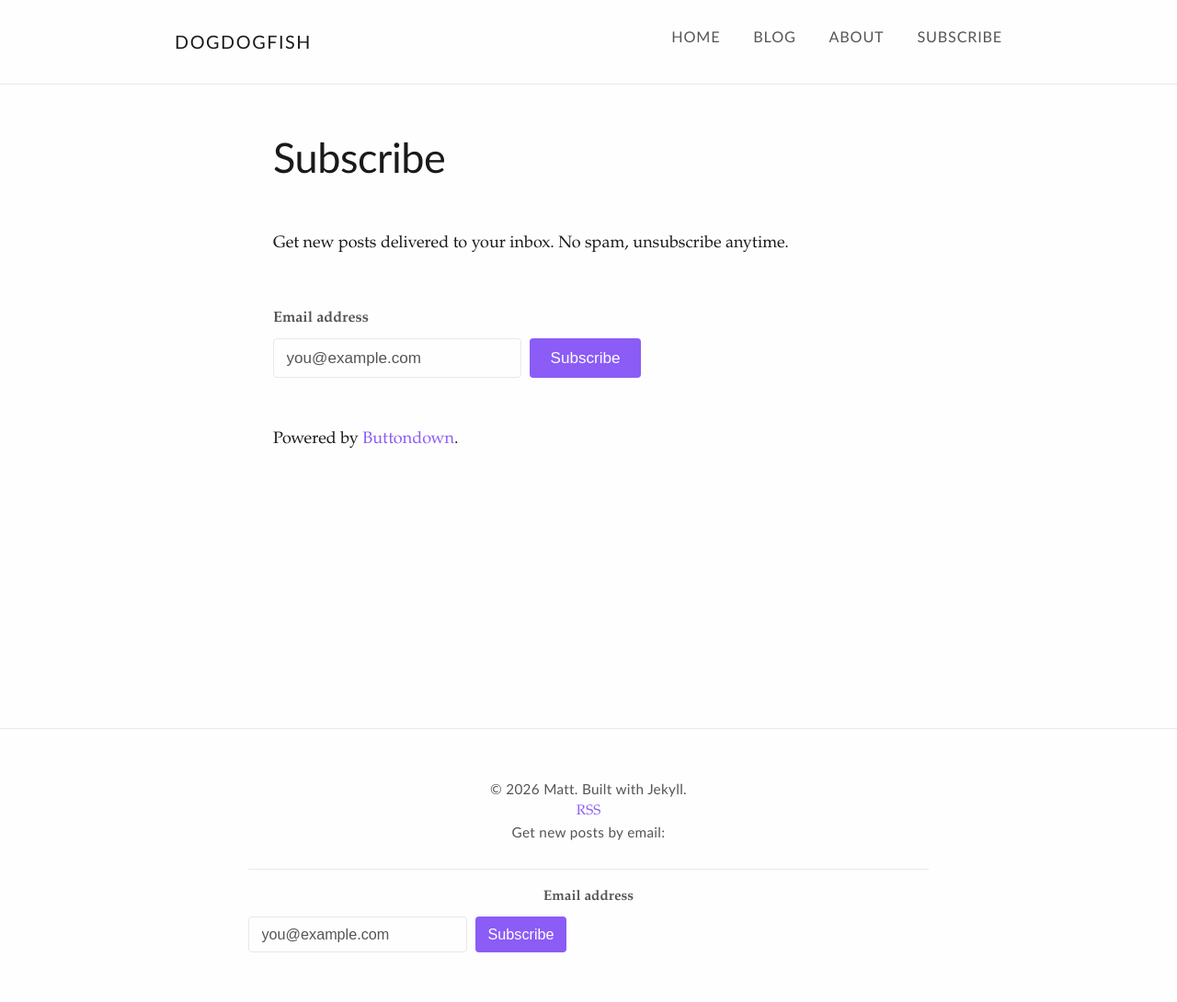
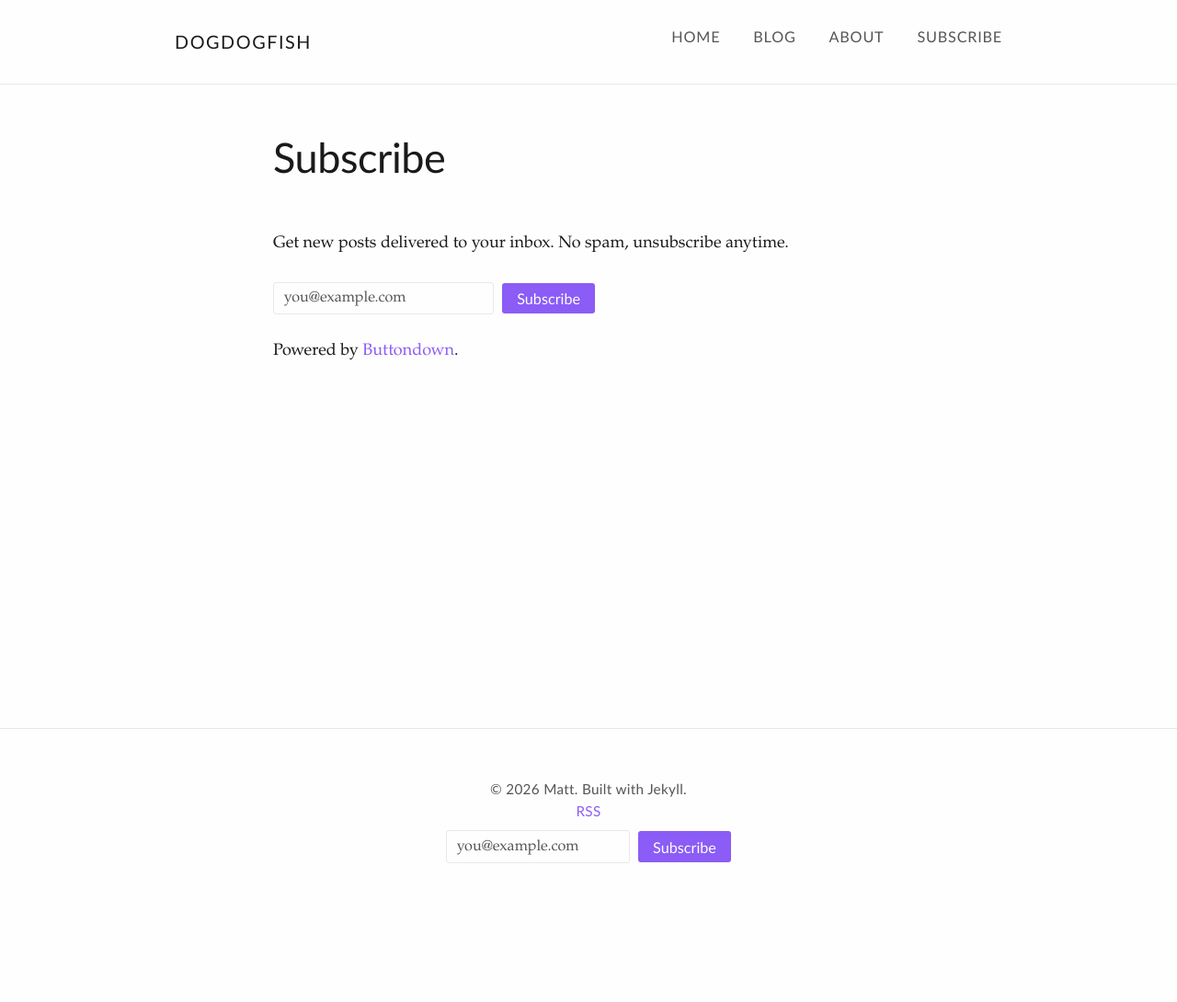
Before and after one commit to Kali89/kali89.github.io, a Jekyll site: the page built from subscribe.md, in a window 1280 px wide. Shown: the whole page at 92% size. Built offline with Jekyll 4.4.1, drawn with Linux system fonts in a browser that asks for light colours; after the commit the page ends 993 px from its top, so only the background shows below that.

Commit message:
Better styling

```diff
--- a/_includes/subscribe-form.html
+++ b/_includes/subscribe-form.html
@@ -1,28 +1,11 @@
-{% comment %}
-  Reusable Buttondown subscribe form.
-
-  Usage:
-    {% include subscribe-form.html %}
-    {% include subscribe-form.html context="footer" %}
-    {% include subscribe-form.html context="homepage" %}
-{% endcomment %}
-
-{% assign form_context = include.context | default: "default" %}
-
-<div class="subscribe-form subscribe-form--{{ form_context }}">
 <form
   action="https://buttondown.com/api/emails/embed-subscribe/sharpe"
   method="post"
-    class="subscribe-form__form"
+  class="subscribe-form subscribe-form--{{ include.context | default: 'default' }}"
 >
-    <label for="bd-email-{{ form_context }}" class="subscribe-form__label">
-      Email address
-    </label>
-    <div class="subscribe-form__input-group">
   <input
     type="email"
     name="email"
-        id="bd-email-{{ form_context }}"
     placeholder="you@example.com"
     required
     class="subscribe-form__input"
@@ -32,6 +15,4 @@
     value="Subscribe"
     class="subscribe-form__button"
   />
-    </div>
 </form>
-</div>
--- a/_layouts/default.html
+++ b/_layouts/default.html
@@ -46,12 +46,10 @@
 <footer class="site-footer">
   <div class="footer-content">
     <p>&copy; {{ site.time | date: '%Y' }} {{ site.author }}. Built with Jekyll.</p>
-      <a href="{{ "/feed.xml" | relative_url }}">RSS</a>
-      <div class="footer-subscribe">
-        <p>Get new posts by email:</p>
+    <p><a href="{{ "/feed.xml" | relative_url }}">RSS</a></p>
     {% include subscribe-form.html context="footer" %}
   </div>
-    </div>
 </footer>
+
 </body>
 </html>
--- a/_sass/_subscribe.scss
+++ b/_sass/_subscribe.scss
@@ -1,35 +1,24 @@
+// ==========================================================================
+// Subscribe Form - Slim Inline Design
+// ==========================================================================
+
 .subscribe-form {
-  margin-top: $spacing;
-
-  &__label {
-    display: block;
-    font-size: 0.9rem;
-    font-weight: 600;
-    color: $color-text-light;
-    margin-bottom: 0.5rem;
-  }
-
-  &__input-group {
-    display: flex;
-    flex-direction: column;
-    gap: 0.5rem;
-    max-width: 320px;
-
-    @media (min-width: $breakpoint-sm) {
-      flex-direction: row;
-      max-width: 400px;
-    }
-  }
+  display: flex;
+  flex-wrap: wrap;
+  gap: 0.5rem;
+  align-items: center;
 
   &__input {
     flex: 1;
-    padding: 0.6rem 0.75rem;
-    font-size: 0.95rem;
+    min-width: 180px;
+    max-width: 240px;
+    padding: 0.4rem 0.6rem;
+    font-size: 0.9rem;
+    font-family: $font-body;
     color: $color-text;
     background: $color-bg;
     border: 1px solid $color-border;
-    border-radius: 4px;
-    transition: border-color 0.2s ease;
+    border-radius: 3px;
 
     &:focus {
       outline: none;
@@ -42,72 +31,65 @@
   }
 
   &__button {
-    padding: 0.6rem 1.25rem;
-    font-size: 0.95rem;
+    padding: 0.4rem 0.9rem;
+    font-size: 0.9rem;
+    font-family: $font-heading;
     font-weight: 500;
     color: $color-bg;
     background: $color-accent;
     border: none;
-    border-radius: 4px;
+    border-radius: 3px;
     cursor: pointer;
-    transition: background 0.2s ease;
-    white-space: nowrap;
+    transition: background 0.15s ease;
 
     &:hover {
-      background: $color-accent-hover
-    }
-
-    &:active {
-      background: darken($color-accent-hover, 4%);
+      background: $color-accent-hover;
     }
   }
 }
 
-// ==========================================================================
-// Context Variants
-// ==========================================================================
+// Homepage: sits neatly after the intro text
+.subscribe-form--homepage {
+  margin-top: 0.75rem;
+}
 
-// Homepage: more prominent, centered beneath intro
-.subscribe-form--homepage {
-  margin-top: $spacing-lg;
-  padding-top: $spacing;
-  border-top: 1px solid $color-border;
+// Footer: compact
+// Footer: centered
+.subscribe-form--footer {
+  justify-content: center;
+  margin-top: 0.5rem;
 
-  .subscribe-form__input-group {
-    max-width: 360px;
-
-    @media (min-width: $breakpoint-sm) {
-      max-width: 420px;
-    }
+  .subscribe-form__input {
+    max-width: 200px;
   }
 }
 
-// Footer: compact, fits the footer aesthetic
-.subscribe-form--footer {
-  margin-top: $spacing;
-  padding-top: $spacing-sm;
-  border-top: 1px solid $color-border;
 
-  .subscribe-form__label {
-    font-size: 0.85rem;
-  }
-
-  .subscribe-form__input-group {
-    max-width: 280px;
-  }
-
-  .subscribe-form__input,
-  .subscribe-form__button {
-    padding: 0.5rem 0.75rem;
-    font-size: 0.9rem;
-  }
+// Standalone page: a bit more breathing room
+.subscribe-form--page {
+  margin: $spacing 0;
 }
 
-// Standalone page: centered, generous spacing
-.subscribe-form--page {
-  margin: $spacing-lg 0;
+// ==========================================================================
+// Context wrappers
+// ==========================================================================
 
-  .subscribe-form__input-group {
-    max-width: 400px;
-  }
+// Homepage hero: inline with "Subscribe:" label
+.hero-subscribe {
+  display: flex;
+  align-items: center;
+  flex-wrap: wrap;
+  gap: 0.4rem;
+  margin-top: 0.5rem;
+  font-size: 0.95rem;
+  color: $color-text-light;
 }
+
+// Footer: centered rows
+.footer-subscribe-row {
+  display: flex;
+  justify-content: center;
+  align-items: center;
+  flex-wrap: wrap;
+  gap: 0.4rem;
+}
--- a/subscribe.md
+++ b/subscribe.md
@@ -8,6 +8,4 @@ Get new posts delivered to your inbox. No spam, unsubscribe anytime.
 
 {% include subscribe-form.html context="page" %}
 
-<p class="subscribe-note">
-  Powered by <a href="https://buttondown.com/refer/sharpe" target="_blank" rel="noopener">Buttondown</a>.
-</p>
+Powered by [Buttondown](https://buttondown.com/refer/sharpe).
```
Also changed, not shown: index.html (+2 -6 lines). Lines whose indentation alone changed are shown as unchanged.
